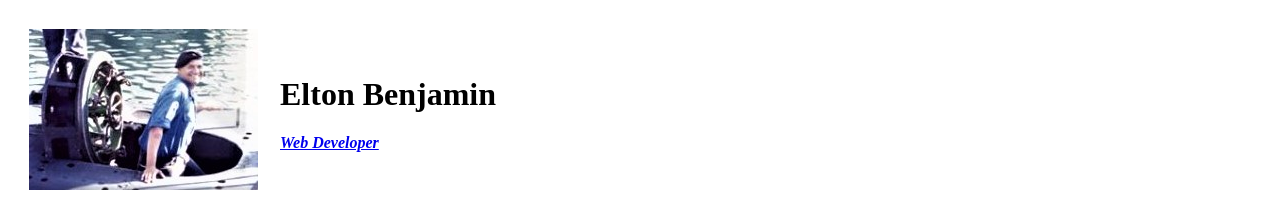
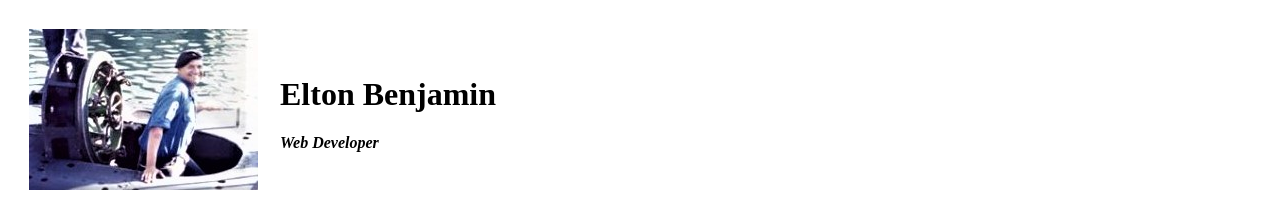
Before and after one commit to Eltobenjo/CV, a plain HTML site: page index.html in a window 1280 px wide. Shown: the top 221 px of the page. Drawn offline with Linux system fonts and the light colour scheme.

Commit message:
Update index.html

```diff
--- a/index.html
+++ b/index.html
@@ -12,7 +12,7 @@
       <td><img src="Pics/Sub.jpg" alt="Elton"> </td>
       <td>
         <h1>Elton Benjamin</h1>
-        <p><em><strong><a href="https://www.udemy.com/">Web Developer</a></strong></em> </p>
+        <p><em><strong>Web Developer</a></strong></em> </p>
 
 
 
```
